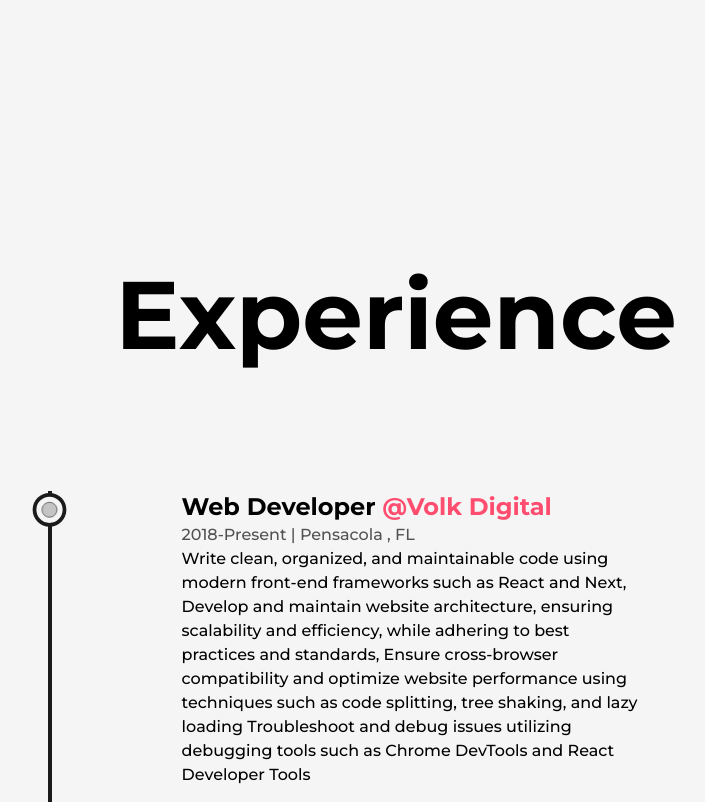
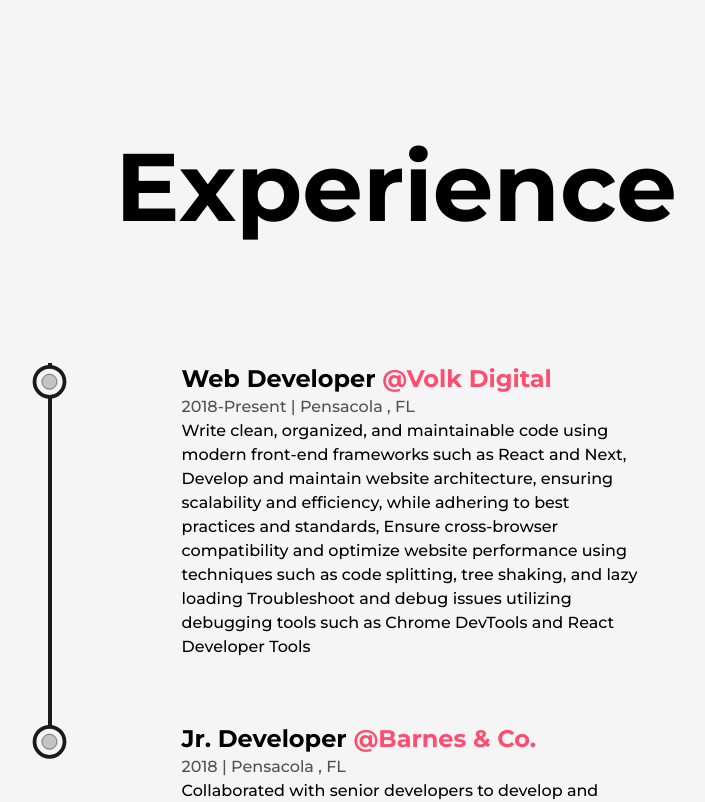
Before and after one commit to dimitry-roshchin/DimitryPortfolio, a Next.js app: page /about in a window 1280 px wide. Shown: the part 1980-2782 px from the top of the page, without its empty margins (244-949 px from the left). Built offline with nearby package versions, Linux system fonts and the light colour scheme.

Commit message:
copy change

```diff
--- a/src/components/Education.js
+++ b/src/components/Education.js
@@ -61,7 +61,7 @@
              time="Ongoing"
              place="Certifications"
              info="Boomi Professional Developer Certification, Salesforce Administrator Certification.
-             Ongoing: AWS Cloud Practitioner Certification , Azure Developer Certification. "
+             Ongoing: AWS Cloud Practitioner Certification, Azure Developer Certification. "
              />
 
 
--- a/src/components/Experience.js
+++ b/src/components/Experience.js
@@ -37,7 +37,7 @@
 
     )
   return (
-    <div className='my-64'>
+    <div className='my-32'>
 
         <h2 className='font-bold text-8xl mb-32 w-full text-center md:text-6xl xs:text-4xl md:mb-16'>Experience</h2>
 
```
